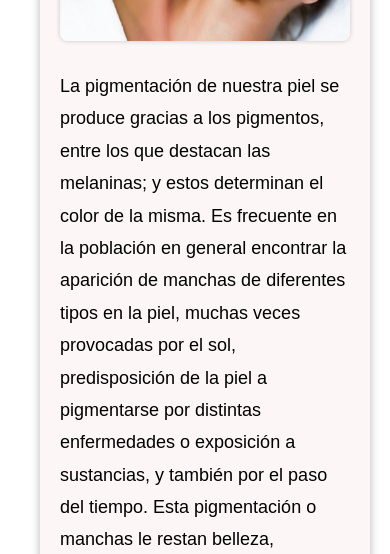
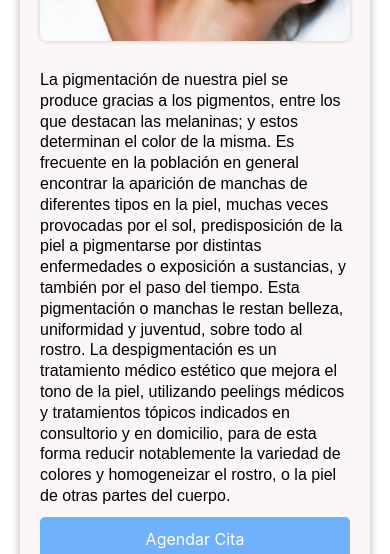
Before and after one commit to Tomassss2005/consultorio-medico---Dra-Erika-Romero, a React (Create React App) app: page /despigmentacion in a window 390 px wide. Shown: the part 476-1030 px from the top of the page. Built offline with nearby package versions, Linux system fonts and the light colour scheme.

Commit message:
Pagina finalizada

```diff
--- a/src/components/alopecia-androgenica.jsx
+++ b/src/components/alopecia-androgenica.jsx
@@ -20,7 +20,7 @@
                     </p>
                     <a href="https://wa.me/91137742782" className={`btn_agendar ${styles.btn_agendar}`}>Agendar Cita</a>
                 </div>
-                <div className={`container_beneficiosgit status ${styles.container_beneficios_alopecia}`}>
+                <div className={`container_beneficios_alopecia ${styles.container_beneficios_alopecia}`}>
                     <h3 className={`h3_beneficios ${styles.h3_beneficios}`}>Beneficios</h3>
                     <ul className={`beneficios_tratamientos ${styles.beneficios_tratamientos}`}>
                         <li className={`li_tratamientos ${styles.li_tratamientos}`}>Se detiene la caida patológica del cabello.</li>
--- a/src/styles/alopeciaAndrogenicaModule.css
+++ b/src/styles/alopeciaAndrogenicaModule.css
@@ -24,16 +24,11 @@
     margin-top: 250px;
 }
 
-.container_beneficios {
+.container_beneficios_alopecia {
     flex: 1;
     padding: 20px;
-    margin-top: 30px;
-}
-
-.h2_tratamientos {
-    text-align: center;
-    margin-bottom: 20px;
-    color: #8e4c4c7b;
+    margin-right: 100px;
+    margin-top: 700px;
 }
 
 .img_alopecia {
@@ -45,43 +40,6 @@
     margin-bottom: 15px;
 }
 
-.p_tratamientos {
-    margin-top: 10px;
-    text-align: left;
-    font-size: 18px;
-    line-height: 1.8;
-    font-family: "Exo", sans-serif;
-}
-
-.btn_agendar {
-    display: block;
-    width: 100%;
-    padding: 12px;
-    background-color: #007bff8e;
-    color: #ffffff;
-    border: none;
-    border-radius: 5px;
-    text-align: center;
-    text-decoration: none;
-    transition: background-color 0.3s;
-}
-
-.btn_agendar:hover {
-    background-color: #0057b3b1;
-}
-
-.btn_agendar:active {
-    background-color: rgba(15, 69, 216, 0.536);
-    box-shadow: 0 2px 4px rgba(0, 0, 0, 0.1);
-}
-
-.h3_beneficios {
-    text-align: center;
-    margin-bottom: 30px;
-    font-size: 30px;
-    color: #8e4c4c7b;
-}
-
 .beneficios_tratamientos {
     padding: 0;
     font-size: 1.2rem;
@@ -89,49 +47,45 @@
     list-style: none;
 }
 
-.li_tratamientos {
-    text-align: center;
-    font-size: 16px;
-    line-height: 4;
-    position: relative;
-}
 
-.li_tratamientos:before {
-    content: '●';
-    color: #007bff8e;
-    font-size: 1rem;
-    margin-right: 10px;
-}
+@media (max-width: 1250px) {
 
-.container_beneficios_alopecia {
-    margin-top: 700px;
-    flex: 1;
-    max-width: 400px;
+    .container_descripcion_alopecia {
+        margin-top: 250px;
+    }
+
+    .container_beneficios_alopecia {
+        margin-top: 60px;
+        margin-right: 0px;
+    }
 }
 
 @media (max-width: 1200px) {
-
     .container_descripcion_alopecia {
         margin-top: 30px;
-        margin-left: 20px;
     }
 }
 
 
-@media (max-width: 900px) {
+@media (max-width: 800px) {
 
     .container_descripcion_alopecia {
         max-width: 100%;
         margin-right: 0;
         margin-bottom: 0px;
         margin-top: 60px;
+        margin: 0;
     }
 
     .container_beneficios_alopecia {
         max-width: 100%;
         margin-right: 0;
         margin-bottom: 0px;
-        margin-top: 40px;
+        margin-top: 60px;
+    }
+
+    .img_alopecia {
+        height: 250px;
     }
 
 }
--- a/src/styles/despigmentacionModule.css
+++ b/src/styles/despigmentacionModule.css
@@ -13,11 +13,13 @@
 .container_descripcion_despigmentacion {
     flex: 1;
     max-width: 600px;
-    margin-top: 260px;
+    margin: 0 100px;
+    /* Márgenes laterales */
     padding: 20px;
     background-color: #af0d0d09;
     border-radius: 8px;
     box-shadow: 0 0 10px rgba(0, 0, 0, 0.291);
+    margin-top: 260px;
 }
 
 .img_despigmentacion {
@@ -30,15 +32,26 @@
 }
 
 .container_beneficios_despigmentacion {
+    flex: 1;
+    padding: 20px;
     margin-top: 450px;
-    flex: 1;
-    max-width: 400px;
+}
+
+@media (max-width: 1250px) {
+
+    .container_descripcion_despigmentacion {
+        margin-top: 250px;
+    }
+
+    .container_beneficios_despigmentacion {
+        margin-top: 60px;
+        margin-right: 0px;
+    }
 }
 
 @media (max-width: 1200px) {
     .container_descripcion_despigmentacion {
         margin-top: 30px;
-        margin-left: 20px;
     }
 }
 
@@ -48,6 +61,7 @@
     .container_descripcion_despigmentacion {
         max-width: 100%;
         margin-right: 0;
+        margin-left: 0px;
         margin-bottom: 0px;
         margin-top: 60px;
     }
--- a/src/styles/fillersConAcidoHialuronicoModule.css
+++ b/src/styles/fillersConAcidoHialuronicoModule.css
@@ -1,15 +1,25 @@
 /* FILLERS CON ÁCIDO HIALURÓNICO */
 
+
+.tratamientos_container {
+    display: flex;
+    flex-direction: row;
+    /* Usar Flexbox para alinear los elementos en una fila */
+    justify-content: space-evenly;
+    align-items: flex-start;
+    flex-wrap: wrap;
+}
 
 .container_descripcion_acido_hialuronico {
     flex: 1;
     max-width: 600px;
-    margin-right: 20px;
-    margin-top: 260px;
+    margin: 0 100px;
+    /* Márgenes laterales */
     padding: 20px;
     background-color: #af0d0d09;
     border-radius: 8px;
     box-shadow: 0 0 10px rgba(0, 0, 0, 0.291);
+    margin-top: 260px;
 }
 
 .img_acido_hialuronico {
@@ -22,19 +32,28 @@
 }
 
 .container_beneficios_acido_hialuronico {
+    flex: 1;
+    padding: 20px;
+    margin-right: 100px;
     margin-top: 400px;
-    flex: 1;
-    max-width: 400px;
+}
+
+
+@media (max-width: 1250px) {
+
+    .container_descripcion_acido_hialuronico {
+        margin-top: 250px;
+    }
+
+    .container_beneficios_acido_hialuronico {
+        margin-top: 60px;
+        margin-right: 0px;
+    }
 }
 
 @media (max-width: 1200px) {
     .container_descripcion_acido_hialuronico {
         margin-top: 30px;
-        margin-left: 20px;
-    }
-
-    .container_beneficios_acido_hialuronico {
-        margin-top: 150px;
     }
 }
 
@@ -44,6 +63,7 @@
     .container_descripcion_acido_hialuronico {
         max-width: 100%;
         margin-right: 0;
+        margin-left: 0px;
         margin-bottom: 0px;
         margin-top: 60px;
     }
--- a/src/styles/intradermoterapiaModule.css
+++ b/src/styles/intradermoterapiaModule.css
@@ -1,15 +1,25 @@
 /* INTRADERMOTERAPIA */
 
+
+.tratamientos_container {
+    display: flex;
+    flex-direction: row;
+    /* Usar Flexbox para alinear los elementos en una fila */
+    justify-content: space-evenly;
+    align-items: flex-start;
+    flex-wrap: wrap;
+}
 
 .container_descripcion_intradermoterapia {
     flex: 1;
     max-width: 600px;
-    margin-right: 20px;
-    margin-top: 260px;
+    margin: 0 100px;
+    /* Márgenes laterales */
     padding: 20px;
     background-color: #af0d0d09;
     border-radius: 8px;
     box-shadow: 0 0 10px rgba(0, 0, 0, 0.291);
+    margin-top: 260px;
 }
 
 .img_intradermoterapia {
@@ -22,19 +32,27 @@
 }
 
 .container_beneficios_intradermoterapia {
-    margin-top: 550px;
     flex: 1;
-    max-width: 400px;
+    padding: 20px;
+    margin-right: 100px;
+    margin-top: 700px;
+}
+
+@media (max-width: 1250px) {
+
+    .container_descripcion_intradermoterapia {
+        margin-top: 250px;
+    }
+
+    .container_beneficios_intradermoterapia {
+        margin-top: 60px;
+        margin-right: 0px;
+    }
 }
 
 @media (max-width: 1200px) {
     .container_descripcion_intradermoterapia {
         margin-top: 30px;
-        margin-left: 20px;
-    }
-
-    .container_beneficios_intradermoterapia {
-        margin-top: 320px;
     }
 }
 
@@ -43,6 +61,7 @@
 
     .container_descripcion_intradermoterapia {
         max-width: 100%;
+        margin-left: 0px;
         margin-right: 0;
         margin-bottom: 0px;
         margin-top: 60px;
--- a/src/styles/nutricionCalidadDePielModule.css
+++ b/src/styles/nutricionCalidadDePielModule.css
@@ -1,13 +1,25 @@
 /* NUTRICIÓN Y CALIDAD DE PIEL */
+
+.tratamientos_container {
+    display: flex;
+    flex-direction: row;
+    /* Usar Flexbox para alinear los elementos en una fila */
+    justify-content: space-evenly;
+    align-items: flex-start;
+    flex-wrap: wrap;
+}
+
 
 .container_descripcion_piel {
     flex: 1;
     max-width: 600px;
-    margin-top: 260px;
+    margin: 0 100px;
+    /* Márgenes laterales */
     padding: 20px;
     background-color: #af0d0d09;
     border-radius: 8px;
     box-shadow: 0 0 10px rgba(0, 0, 0, 0.291);
+    margin-top: 260px;
 }
 
 .img_piel {
@@ -20,19 +32,27 @@
 }
 
 .container_beneficios_piel {
+    flex: 1;
+    padding: 20px;
     margin-top: 600px;
-    flex: 1;
-    max-width: 400px;
+    margin-right: 100px;
+}
+
+@media (max-width: 1250px) {
+
+    .container_descripcion_piel {
+        margin-top: 250px;
+    }
+
+    .container_beneficios_piel {
+        margin-top: 60px;
+        margin-right: 0px;
+    }
 }
 
 @media (max-width: 1200px) {
     .container_descripcion_piel {
         margin-top: 30px;
-        margin-left: 20px;
-    }
-
-    .container_beneficios_piel {
-        margin-top: 370px;
     }
 }
 
@@ -41,6 +61,7 @@
 
     .container_descripcion_piel {
         max-width: 100%;
+        margin-left: 0px;
         margin-right: 0;
         margin-bottom: 0px;
         margin-top: 60px;
--- a/src/styles/peelingFacialModule.css
+++ b/src/styles/peelingFacialModule.css
@@ -98,15 +98,21 @@
     margin-right: 10px;
 }
 
-@media (max-width: 1200px) {
+@media (max-width: 1250px) {
 
-    .container_descripcion_peeling,
-    .container_beneficios {
-        margin: 0 auto;
+    .container_descripcion_peeling {
+        margin-top: 250px;
     }
 
-    .tratamientos_container {
-        gap: 20px;
+    .container_beneficios {
+        margin-top: 60px;
+        margin-right: 0px;
+    }
+}
+
+@media (max-width: 1200px) {
+    .container_descripcion_peeling {
+        margin-top: 30px;
     }
 }
 
@@ -121,4 +127,10 @@
         max-width: 100%;
         margin: 20px 0;
     }
+
+    .p_tratamientos {
+        font-size: 16px;
+        line-height: 1.3;
+        margin-bottom: 10px;
+    }
 }
--- a/src/styles/plasmaRicoenPlaquetasModule.css
+++ b/src/styles/plasmaRicoenPlaquetasModule.css
@@ -1,8 +1,18 @@
 /* PRP */
+
+.tratamientos_container {
+    display: flex;
+    flex-direction: row;
+    /* Usar Flexbox para alinear los elementos en una fila */
+    justify-content: space-evenly;
+    align-items: flex-start;
+    flex-wrap: wrap;
+}
 
 .container_descripcion_PRP {
     flex: 1;
     max-width: 600px;
+    margin: 0 100px;
     margin-top: 260px;
     padding: 20px;
     background-color: #af0d0d09;
@@ -20,19 +30,27 @@
 }
 
 .container_beneficios_PRP {
+    flex: 1;
+    padding: 20px;
+    margin-right: 100px;
     margin-top: 600px;
-    flex: 1;
-    max-width: 400px;
+}
+
+@media (max-width: 1250px) {
+
+    .container_descripcion_PRP {
+        margin-top: 250px;
+    }
+
+    .container_beneficios_PRP {
+        margin-top: 60px;
+        margin-right: 0px;
+    }
 }
 
 @media (max-width: 1200px) {
     .container_descripcion_PRP {
         margin-top: 30px;
-        margin-left: 20px;
-    }
-
-    .container_beneficios_PRP {
-        margin-top: 370px;
     }
 }
 
@@ -41,6 +59,7 @@
 
     .container_descripcion_PRP {
         max-width: 100%;
+        margin-left: 0px;
         margin-right: 0;
         margin-bottom: 0px;
         margin-top: 60px;
--- a/src/styles/toxinaBotulinicaModule.css
+++ b/src/styles/toxinaBotulinicaModule.css
@@ -1,9 +1,18 @@
 /* TOXINA BOTULINICA */
+
+.tratamientos_container {
+    display: flex;
+    flex-direction: row;
+    /* Usar Flexbox para alinear los elementos en una fila */
+    justify-content: space-evenly;
+    align-items: flex-start;
+    flex-wrap: wrap;
+}
 
 .container_descripcion_toxina_botulinica {
     flex: 1;
     max-width: 600px;
-    margin-right: 20px;
+    margin: 0 100px;
     margin-top: 260px;
     padding: 20px;
     background-color: #af0d0d09;
@@ -21,15 +30,27 @@
 }
 
 .container_beneficios_toxina_botulinica {
+    flex: 1;
+    padding: 20px;
+    margin-right: 100px;
     margin-top: 550px;
-    flex: 1;
-    max-width: 400px;
+}
+
+@media (max-width: 1250px) {
+
+    .container_descripcion_toxina_botulinica {
+        margin-top: 250px;
+    }
+
+    .container_beneficios_toxina_botulinica {
+        margin-top: 60px;
+        margin-right: 0px;
+    }
 }
 
 @media (max-width: 1200px) {
     .container_descripcion_toxina_botulinica {
         margin-top: 30px;
-        margin-left: 20px;
     }
 }
 
@@ -38,6 +59,7 @@
 
     .container_descripcion_toxina_botulinica {
         max-width: 100%;
+        margin-left: 0px;
         margin-right: 0;
         margin-bottom: 0px;
         margin-top: 60px;
```
Also changed, not shown: src/styles/contornoMandibular.css (+27 -10 lines).
